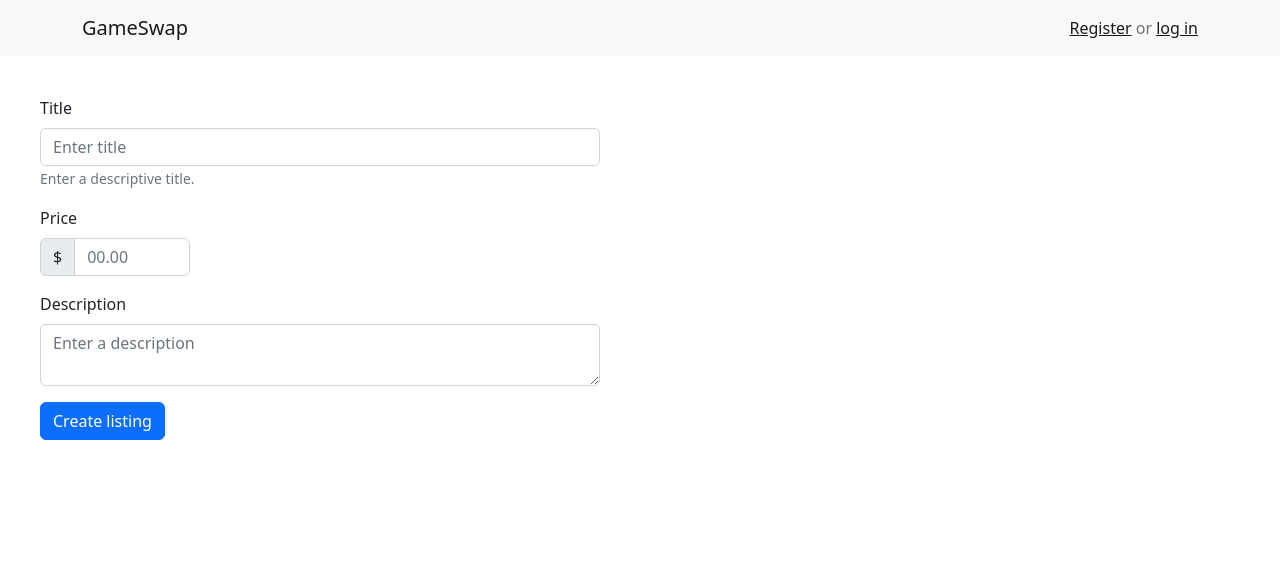
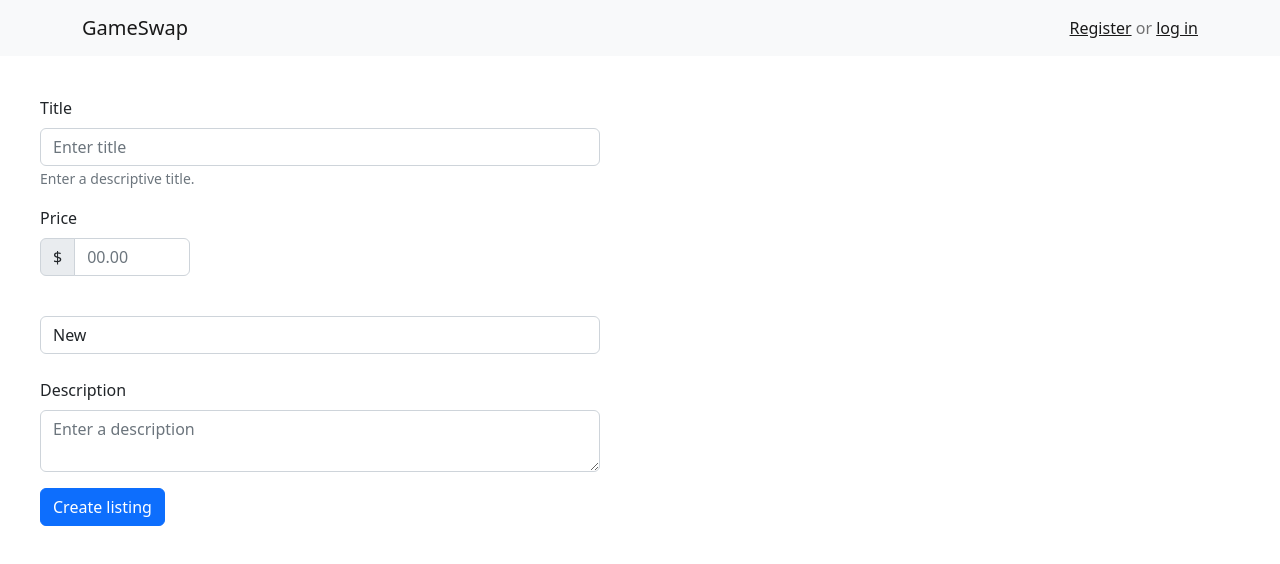
Before and after one commit to yaseenmustapha/Bookswap, a React (Create React App) app in the folder client/: page /createlisting in a window 1280 px wide. Shown: the top 564 px of the page. Built offline with nearby package versions, Linux system fonts and the light colour scheme.

Commit message:
condition selector

```diff
--- a/client/src/pages/CreateListing.jsx
+++ b/client/src/pages/CreateListing.jsx
@@ -9,6 +9,7 @@ function CreateListing() {
   const [title, setTitle] = useState();
   const [price, setPrice] = useState();
   const [description, setDescription] = useState();
+  const [condition, setCondition] = useState();
 
   const handleChangeTitle = (e) => {
     e.preventDefault(); // prevent the default action
@@ -25,12 +26,18 @@ function CreateListing() {
     setDescription(e.target.value); // set name to e.target.value (event)
   };
 
+  const handleChangeCondition = (e) => {
+    e.preventDefault(); //prevent the default action
+    setCondition(e.target.value); //set name to e.target.value (event)
+  };
+
   function tryCreateListing() {
     axios
       .post("/createlisting", {
         name: title,
         price: price,
         description: description,
+        condition: condition
       })
       .then(function (response) {
         console.log(response);
@@ -72,7 +79,18 @@ function CreateListing() {
             />
           </InputGroup>
         </Form.Group>
-
+      <br></br>
+        <Form.Group>
+          <Form.Control as="select"
+          onChange = {handleChangeCondition}
+           aria-label="Select condition of game">
+            <option value="0">New</option>
+            <option value="1">Like New</option>
+            <option value="2">Used</option>
+            <option value="3">Acceptable</option>
+          </Form.Control>
+        </Form.Group>
+      <br></br>
         <Form.Group className="mb-3" controlId="formBasicEmail">
           <Form.Label>Description</Form.Label>
           <Form.Control
```
